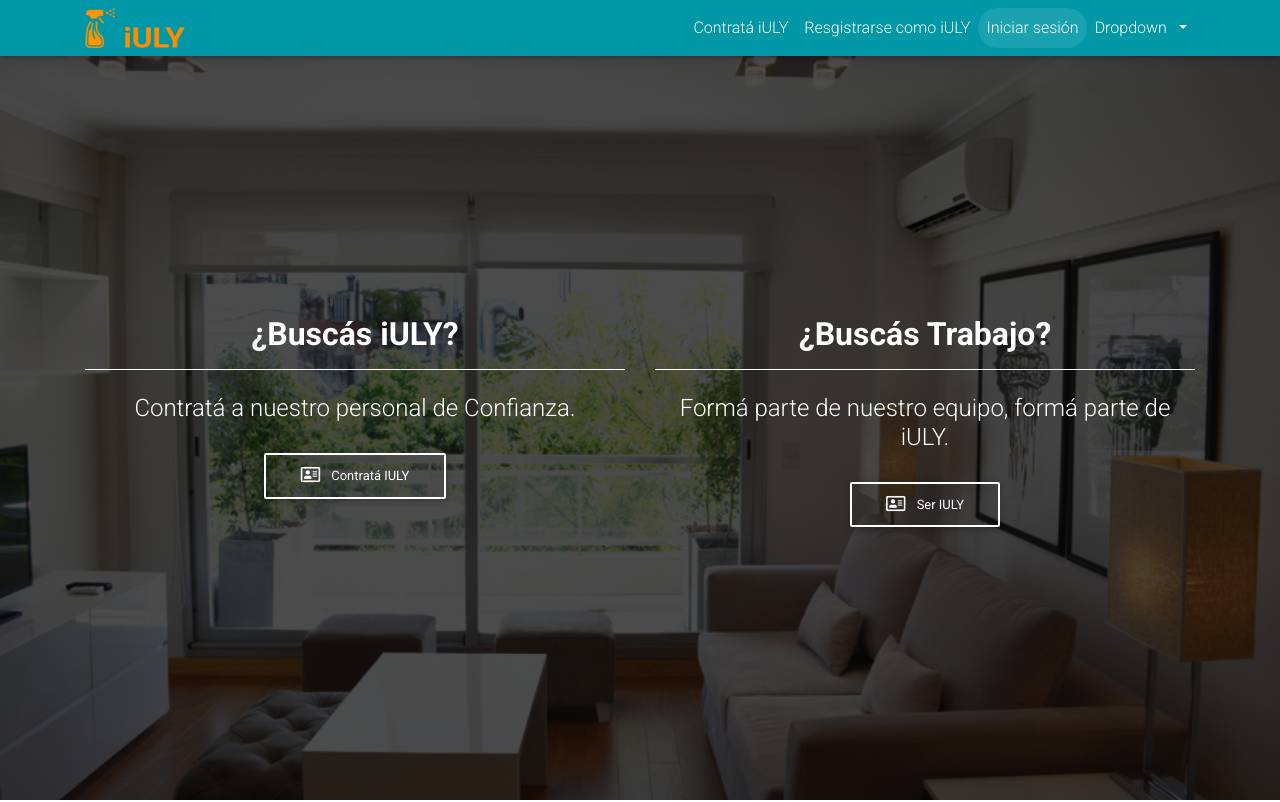
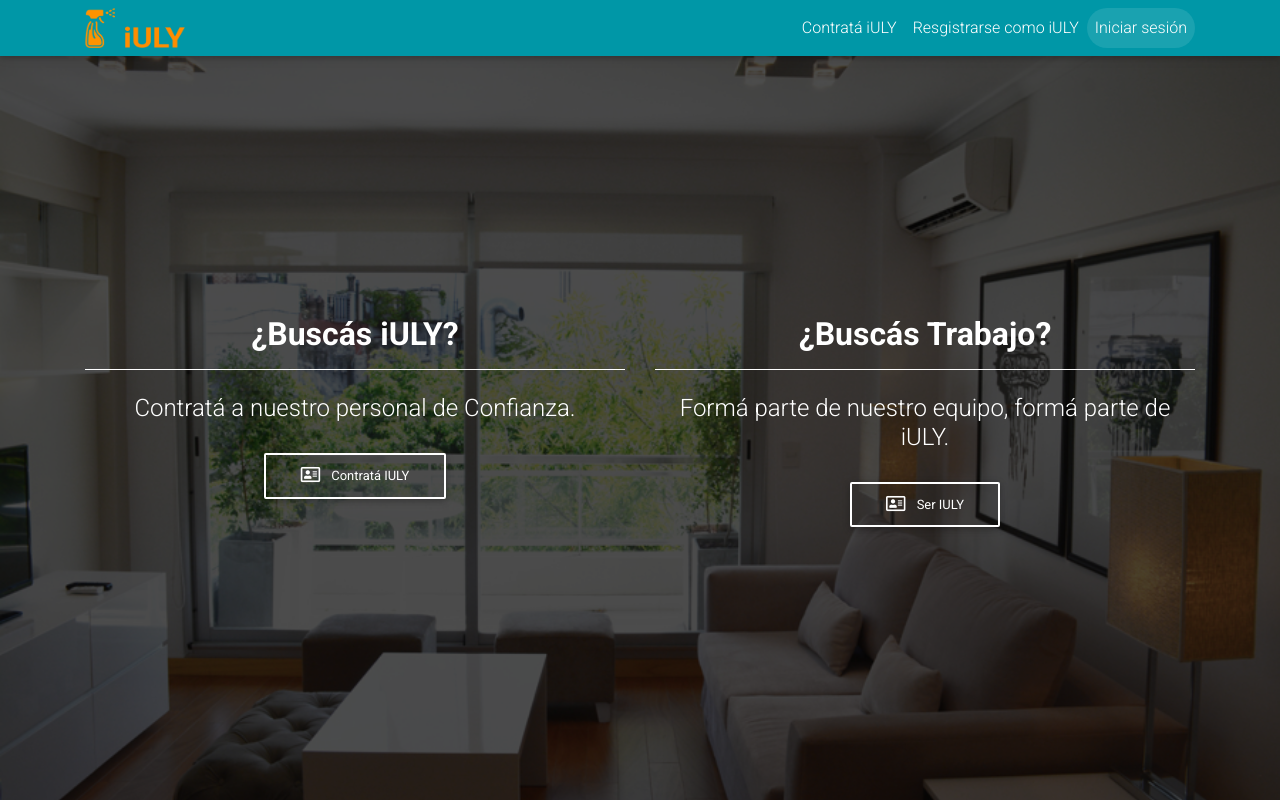
Before and after one commit to ibarzabal-jm/React_iULY, a React (Create React App) app in the folder frontend/: page / in a window 1280 px wide. Shown: the top 802 px of the page. Built offline with nearby package versions, Linux system fonts and the light colour scheme.

Commit message:
Update Navbar.js

```diff
--- a/frontend/src/components/Navbar.js
+++ b/frontend/src/components/Navbar.js
@@ -60,19 +60,6 @@ const Navbar = (props) => {
                                                     <MDBLink style={{borderRadius: '30px'}} > Iniciar sesión </MDBLink>
                                             </MDBNavItem>
 
-                                            <MDBNavItem>
-                                                <MDBDropdown>
-                                                    <MDBDropdownToggle nav caret color="default">
-                                                    <span className="mr-2">Dropdown</span>
-                                                    </MDBDropdownToggle>
-                                                    <MDBDropdownMenu color="default" basic>
-                                                    <MDBDropdownItem href="#!">Action</MDBDropdownItem>
-                                                    <MDBDropdownItem href="#!">Another Action</MDBDropdownItem>
-                                                    <MDBDropdownItem href="#!">Something else here</MDBDropdownItem>
-                                                    <MDBDropdownItem href="#!">Something else here</MDBDropdownItem>
-                                                    </MDBDropdownMenu>
-                                                </MDBDropdown>
-                                            </MDBNavItem>
                                         </>
 
                                     :
```
